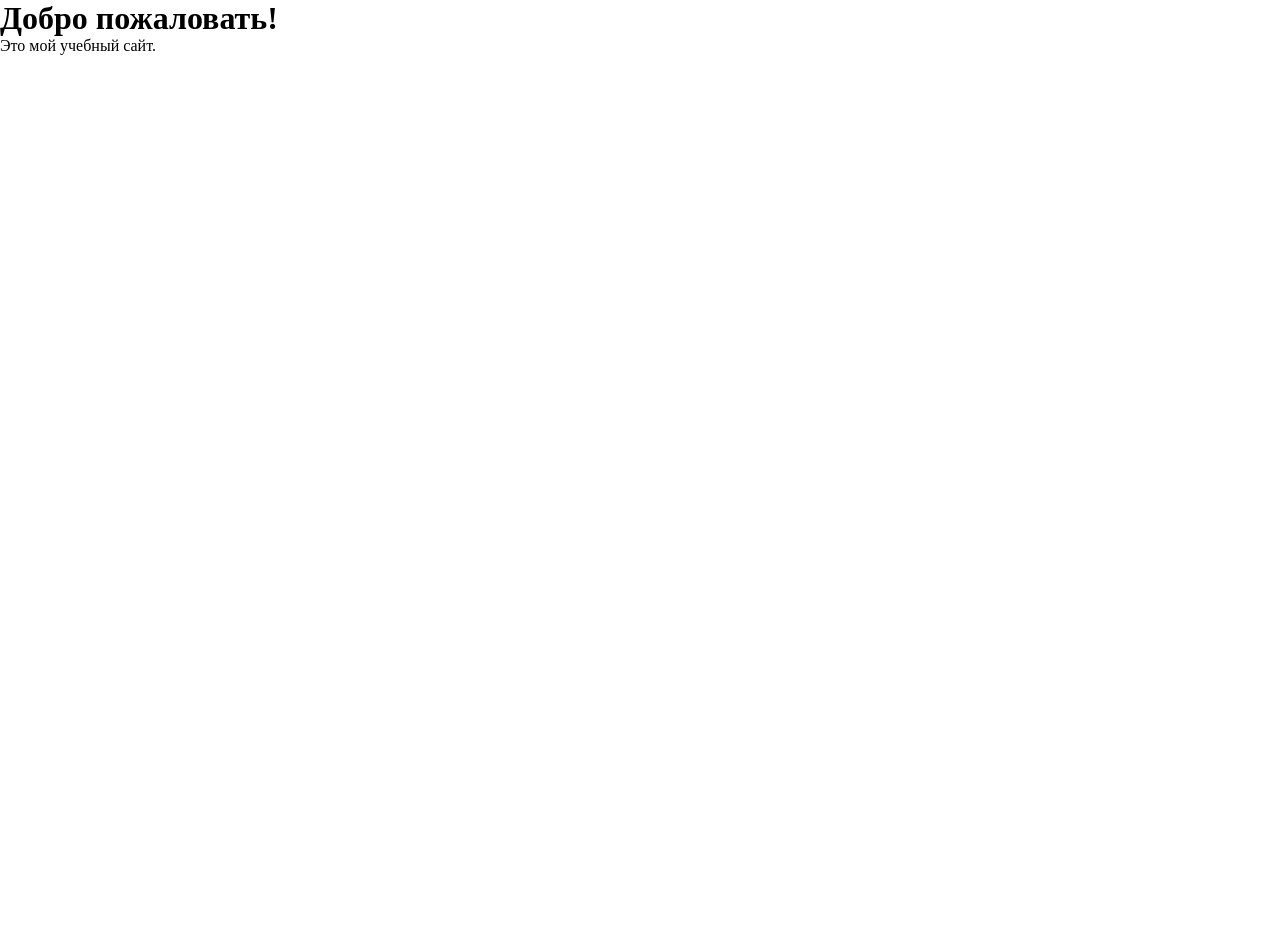
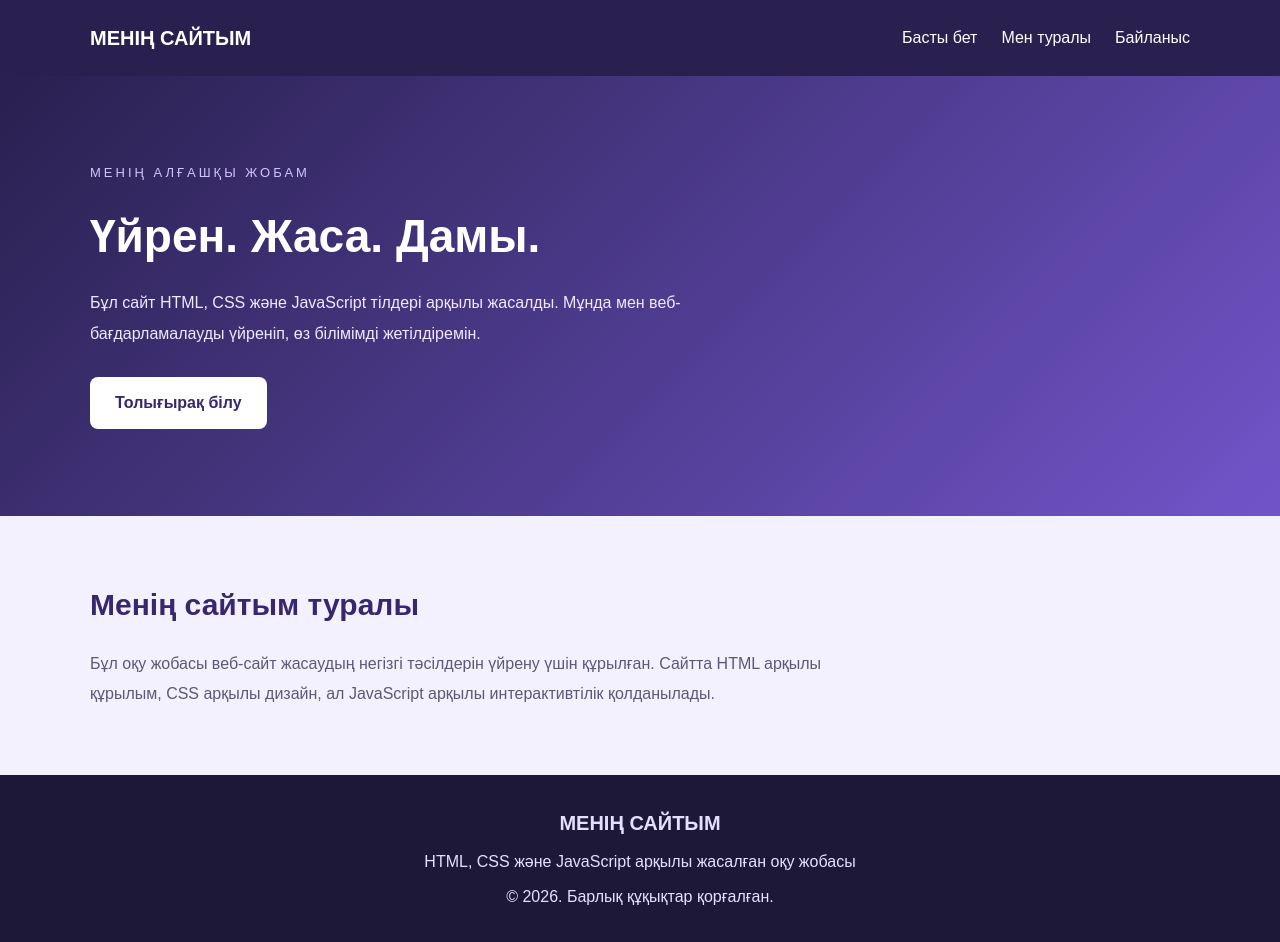
Before and after one commit to siasas1997-art/tap2git, a plain HTML site: page index.html in a window 1280 px wide. Before the commit the page ends 800 px from the top, so only its background shows below. Drawn offline with Linux system fonts and the light colour scheme; a web font is replaced by a local one.

Commit message:
index.html

```diff
--- a/assets/css/style.css
+++ b/assets/css/style.css
@@ -1,3 +1,4 @@
+
 :root {
     box-sizing: border-box;
     font-size: 16px;
@@ -8,3 +9,162 @@
     margin: 0;
     box-sizing: inherit;
 }
+
+html {
+    scroll-behavior: smooth;
+}
+
+body {
+    font-family: Arial, sans-serif;
+    background: #f4f1ff;
+    color: #242044;
+    line-height: 1.6;
+}
+
+.container {
+    width: 90%;
+    max-width: 1100px;
+    margin: 0 auto;
+}
+
+/* Жоғарғы бөлік */
+.header {
+    background: #29204f;
+    color: white;
+    padding: 22px 0;
+}
+
+.nav {
+    display: flex;
+    justify-content: space-between;
+    align-items: center;
+    gap: 20px;
+}
+
+.logo {
+    color: white;
+    font-weight: bold;
+    text-decoration: none;
+    font-size: 20px;
+}
+
+nav {
+    display: flex;
+    gap: 24px;
+    flex-wrap: wrap;
+}
+
+nav a {
+    color: white;
+    text-decoration: none;
+    transition: color 0.3s;
+}
+
+nav a:hover {
+    color: #c9b8ff;
+}
+
+/* Негізгі бөлік */
+.hero {
+    min-height: 440px;
+    display: flex;
+    align-items: center;
+    background: linear-gradient(135deg, #29204f, #7055c9);
+    color: white;
+    padding: 70px 0;
+}
+
+.hero-content h1 {
+    max-width: 850px;
+    font-family: "Sixtyfour Convergence", sans-serif;
+    font-size: clamp(28px, 4vw, 46px);
+    line-height: 1.4;
+    margin: 20px 0;
+}
+
+.subtitle {
+    color: #d1c5ff;
+    letter-spacing: 3px;
+    font-size: 13px;
+}
+
+.description {
+    max-width: 650px;
+    line-height: 1.9;
+    color: #eeeaff;
+}
+
+.button {
+    display: inline-block;
+    margin-top: 28px;
+    padding: 13px 25px;
+    background: white;
+    color: #39276d;
+    border-radius: 8px;
+    text-decoration: none;
+    font-weight: bold;
+    transition: transform 0.3s, background 0.3s;
+}
+
+.button:hover {
+    background: #e2d8ff;
+    transform: translateY(-3px);
+}
+
+/* Сайт туралы */
+.about {
+    padding-top: 65px;
+    padding-bottom: 65px;
+}
+
+.about h2 {
+    color: #39276d;
+    font-size: 30px;
+    margin-bottom: 20px;
+}
+
+.about p {
+    max-width: 800px;
+    line-height: 1.9;
+    color: #5d5875;
+}
+
+/* Төменгі бөлік */
+.footer {
+    background: #1d1738;
+    color: #e6e0ff;
+    padding: 32px 0;
+}
+
+.footer-content {
+    display: flex;
+    flex-direction: column;
+    align-items: center;
+    gap: 10px;
+    text-align: center;
+}
+
+.footer-content p:first-child {
+    font-weight: bold;
+    font-size: 20px;
+}
+
+/* Телефонға бейімдеу */
+@media (max-width: 600px) {
+    .nav {
+        flex-direction: column;
+    }
+
+    nav {
+        justify-content: center;
+        gap: 14px;
+    }
+
+    .hero {
+        padding: 50px 0;
+    }
+
+    .about h2 {
+        font-size: 25px;
+    }
+}
--- a/assets/js/main.js
+++ b/assets/js/main.js
@@ -0,0 +1,18 @@
+
+"use strict";
+
+// Сайт ашылған кезде сәлемдесу хабарламасы шығады
+window.addEventListener("DOMContentLoaded", function () {
+    alert("Сәлем! Менің сайтыма қош келдіңіз!");
+
+    // Батырма басылған кезде хабарлама көрсету
+    const button = document.querySelector(".button");
+
+    if (button) {
+        button.addEventListener("click", function () {
+            console.log("Пайдаланушы сайт туралы ақпаратты ашты.");
+        });
+    }
+
+    console.log("Сайт сәтті жүктелді!");
+});
--- a/index.html
+++ b/index.html
@@ -1,13 +1,82 @@
+
 <!DOCTYPE html>
-<html lang="ru">
+<html lang="kk">
 <head>
-    <link rel="stylesheet" href="assets/css/style.css">
     <meta charset="UTF-8">
     <meta name="viewport" content="width=device-width, initial-scale=1.0">
-    <title>My Website</title>
+
+    <title>Менің алғашқы сайтым</title>
+
+    <!-- Google Fonts шрифті -->
+    <link rel="preconnect" href="https://fonts.googleapis.com">
+    <link rel="preconnect" href="https://fonts.gstatic.com" crossorigin>
+    <link href="https://fonts.googleapis.com/css2?family=Sixtyfour+Convergence&display=swap" rel="stylesheet">
+
+    <!-- CSS стилін қосу -->
+    <link rel="stylesheet" href="assets/css/style.css">
 </head>
 <body>
-    <h1>Добро пожаловать!</h1>
-    <p>Это мой учебный сайт.</p>
+
+    <!-- Сайттың жоғарғы бөлігі -->
+    <header class="header">
+        <div class="container nav">
+            <a class="logo" href="#home">МЕНІҢ САЙТЫМ</a>
+
+            <nav>
+                <a href="#home">Басты бет</a>
+                <a href="#about">Мен туралы</a>
+                <a href="#contact">Байланыс</a>
+            </nav>
+        </div>
+    </header>
+
+    <!-- Сайттың негізгі бөлігі -->
+    <main>
+        <section id="home" class="hero">
+            <div class="container hero-content">
+                <p class="subtitle">МЕНІҢ АЛҒАШҚЫ ЖОБАМ</p>
+
+                <h1>Үйрен. Жаса. Дамы.</h1>
+
+                <p class="description">
+                    Бұл сайт HTML, CSS және JavaScript тілдері
+                    арқылы жасалды. Мұнда мен веб-бағдарламалауды
+                    үйреніп, өз білімімді жетілдіремін.
+                </p>
+
+                <a class="button" href="#about">
+                    Толығырақ білу
+                </a>
+            </div>
+        </section>
+
+        <section id="about" class="about container">
+            <h2>Менің сайтым туралы</h2>
+
+            <p>
+                Бұл оқу жобасы веб-сайт жасаудың негізгі
+                тәсілдерін үйрену үшін құрылған. Сайтта HTML
+                арқылы құрылым, CSS арқылы дизайн, ал JavaScript
+                арқылы интерактивтілік қолданылады.
+            </p>
+        </section>
+    </main>
+
+    <!-- Сайттың төменгі бөлігі -->
+    <footer id="contact" class="footer">
+        <div class="container footer-content">
+            <p>МЕНІҢ САЙТЫМ</p>
+
+            <p>
+                HTML, CSS және JavaScript арқылы жасалған оқу жобасы
+            </p>
+
+            <p>&copy; 2026. Барлық құқықтар қорғалған.</p>
+        </div>
+    </footer>
+
+    <!-- JavaScript файлын қосу -->
+    <script src="assets/js/main.js"></script>
+
 </body>
 </html>
```
